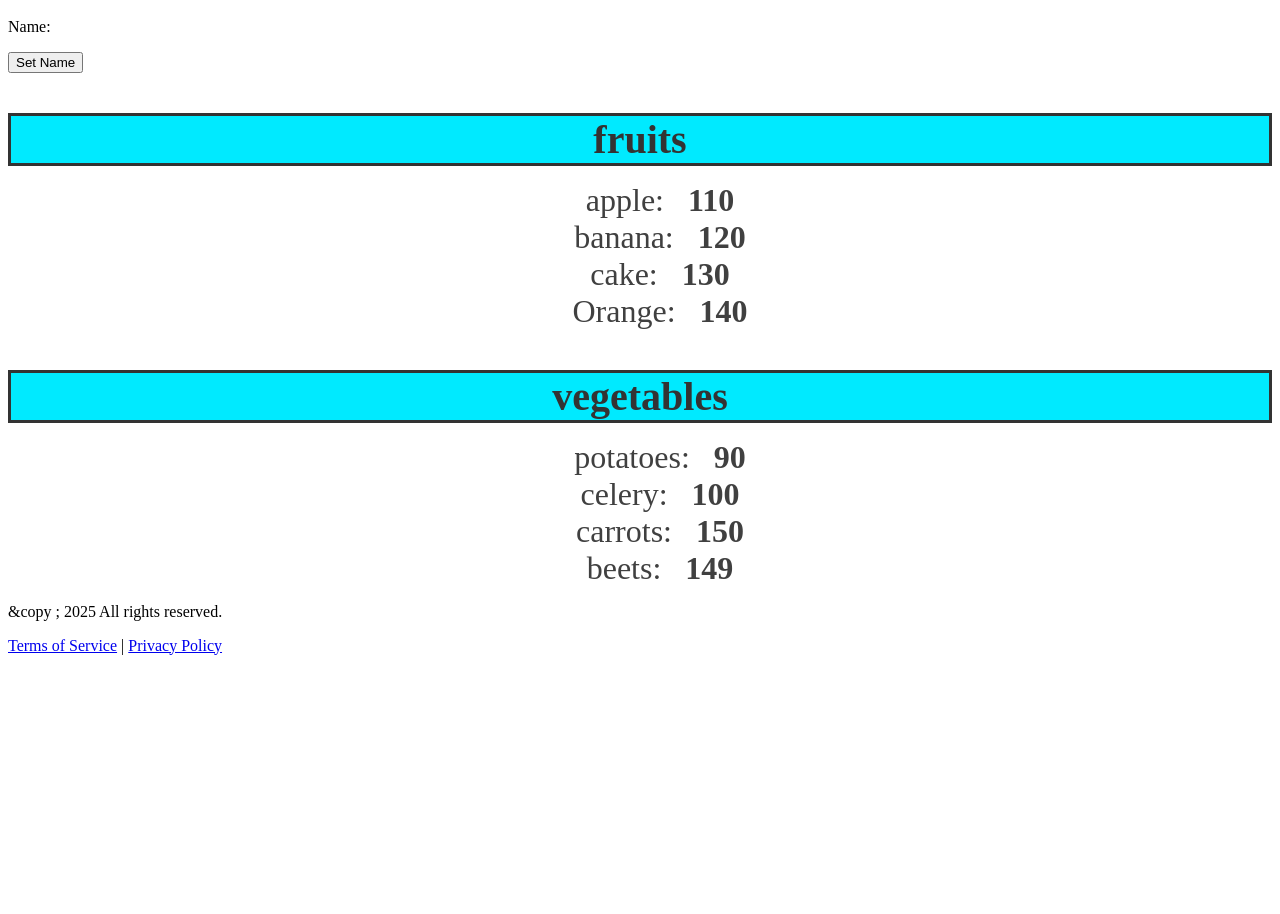
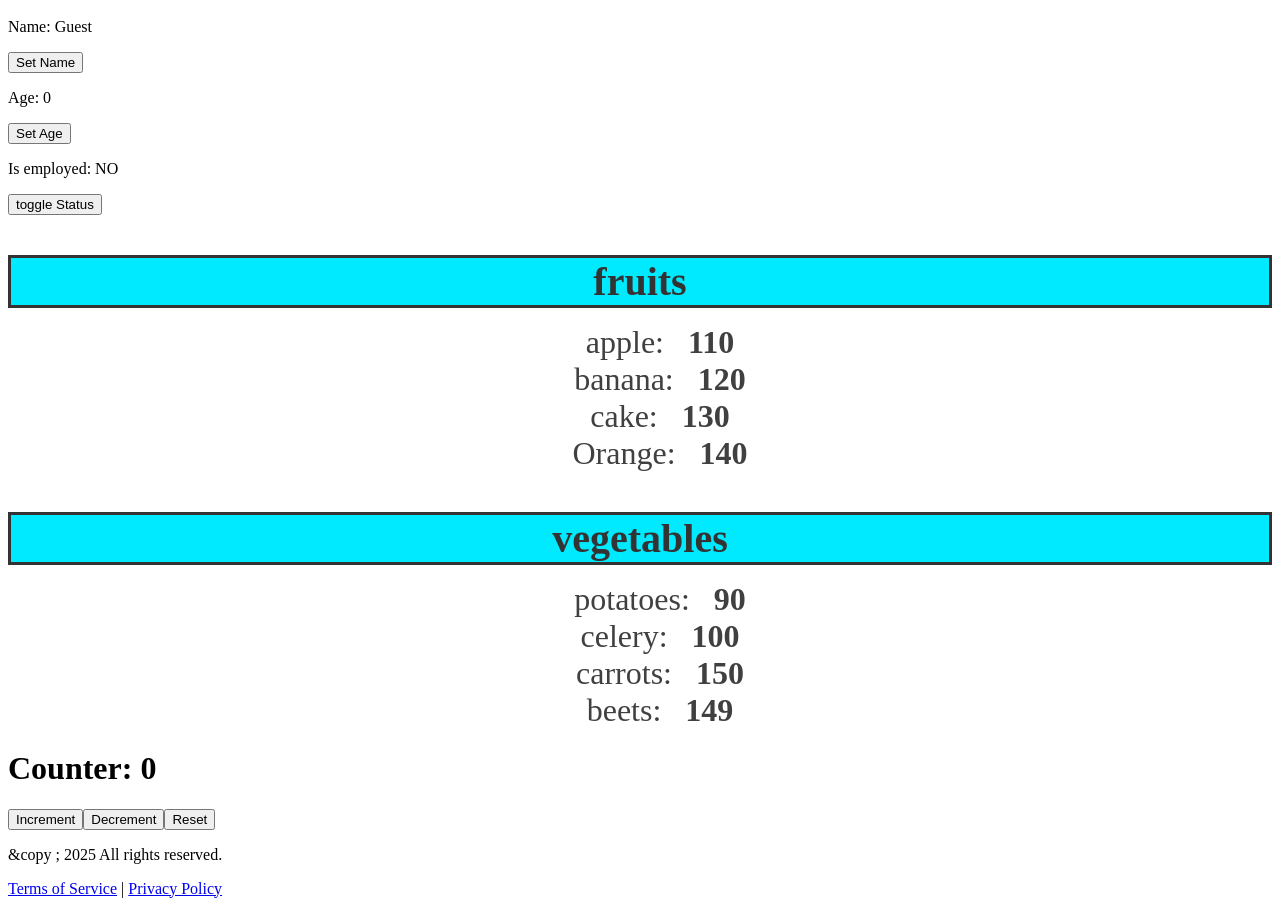
Before and after one commit to Tsigabuwalker/Learning-React-js, a React (Vite) app: page / in a window 1280 px wide. Shown: the part 2107-3021 px from the top of the page. Before the commit the page ends 2778 px from the top, so only its background shows below. Built offline with nearby package versions, Linux system fonts and the light colour scheme.

Commit message:
Couter using usestate

```diff
--- a/src/App.jsx
+++ b/src/App.jsx
@@ -8,7 +8,7 @@ import UserGreeting from "./UserGreeting.jsx";
 import List from "./List.jsx";
 import ProfilePicture from "./ProfilePicture.jsx"; // Capitalized
 import MyComponent from "./MyComponents.jsx";
-
+import Counter from "./Counter.jsx";
 function App() {
   const fruits = [
     { id: 1, name: "apple", calories: 110 },
@@ -47,6 +47,7 @@ function App() {
       <List items={vegetables} category="vegetables" />
 
 
+<Counter />
       <Footer />
     </div>
   );
--- /dev/null
+++ b/src/Counter.jsx
@@ -0,0 +1,28 @@
+import React, { useState } from 'react';
+
+function Counter() {
+    const [counter, setCounter] = useState(0);
+
+    const increment = () => {
+        setCounter(prevCounter => prevCounter + 5); // Use functional update
+    };
+
+    const decrement = () => {
+        setCounter(prevCounter => prevCounter - 5); // Use functional update
+    };
+
+    const reset = () => {
+        setCounter(0);
+    };
+
+    return (
+        <div>
+            <h1>Counter: {counter}</h1>
+            <button onClick={increment}>Increment</button>
+            <button onClick={decrement}>Decrement</button>
+            <button onClick={reset}>Reset</button>
+        </div>
+    );
+}
+
+export default Counter;
--- a/src/MyComponents.jsx
+++ b/src/MyComponents.jsx
@@ -2,17 +2,32 @@ import React, { useState } from 'react';
 
 function MyComponent() {
     // useState has a stateful variable and a function to update it
-    const [name, setName] = useState("");
+    const [name, setName] = useState("Guest");
+    const [age, setAge] = useState(0);
+    const [isEmployed, setIsEmployed] = useState(false);
 
     const updateName = () => {
-        setName("Tsigabu"); // Use setName to update the state
+        setName("Hagos"); // Use setName to update the state
     };
+    const updateAge = () => {
+        setAge(age + 2); // Use setAge to update the state
+
+    };
+    const toggleEmployedStatus = () => {
+        setIsEmployed(!isEmployed); // Use setIsEmployed to update the state
+    }
+    // The stateful variable and their respective update functions are accessible within the component's body
 
     return (
         <div>
             <p>Name: {name}</p>
             <button onClick={updateName}>Set Name</button>
+            <p>Age: {age}</p>
+            <button onClick={updateAge}>Set Age</button>
+            <p>Is employed: {isEmployed ? "Yes" : "NO"}</p>
+            <button onClick={toggleEmployedStatus}>toggle Status</button>
         </div>
+
     );
 }
 
--- a/src/ProfilePicture.jsx
+++ b/src/ProfilePicture.jsx
@@ -2,7 +2,7 @@ import React from 'react';
 import profileImage from './assets/profile2.png'; // Adjust the path as necessary
 
 function ProfilePicture() {
-    const handleClick = () => console.log("Hello!");
+    const handleClick = () => console.log("OUCH");
 
     return (
         <img onClick={handleClick} src={profileImage} alt="Profile Picture" />
```
